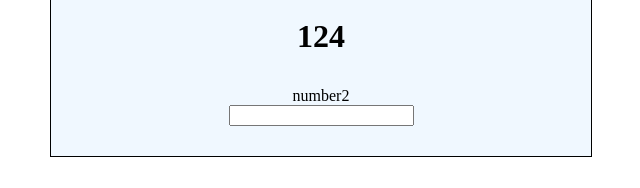
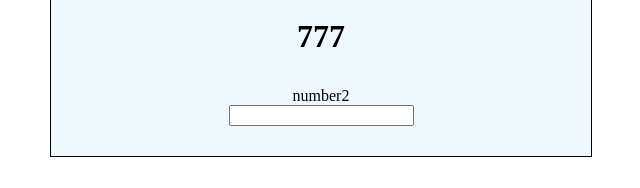
Before and after one commit to SmagaSash/first_h, a plain HTML site: page index.html in a window 1280 px wide. Shown: the part 189-377 px from the top of the page, 319-959 px from the left. Drawn offline with Linux system fonts and the light colour scheme.

Commit message:
test one

```diff
--- a/index.html
+++ b/index.html
@@ -14,7 +14,7 @@
             <label>number1</label>
             <input type='number'>
         </div>
-        <div><h1>124</h1></div>
+        <h1>777</h1>
         <div class='input-blok'>
             <label>number2</label>
             <input type='number'>
```
